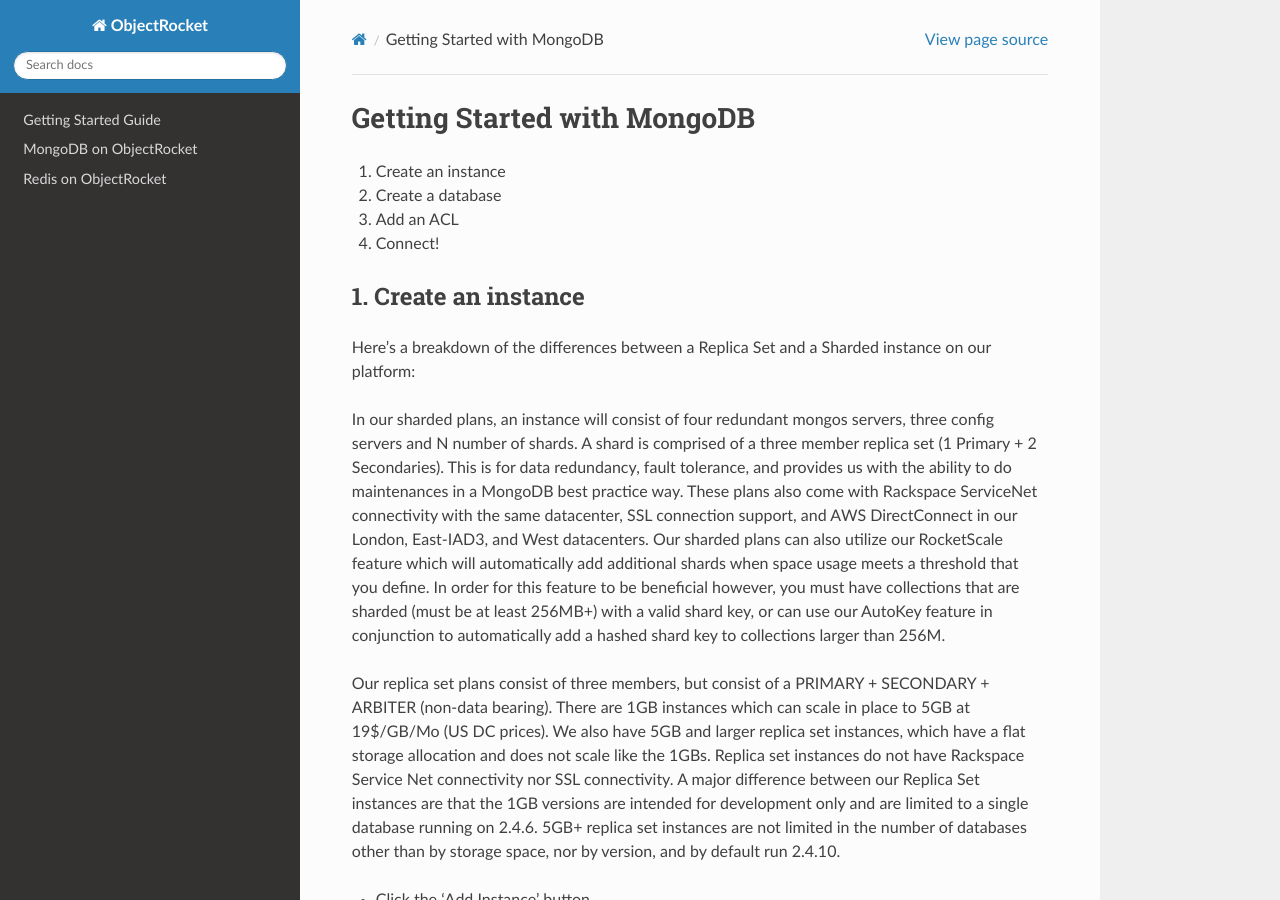
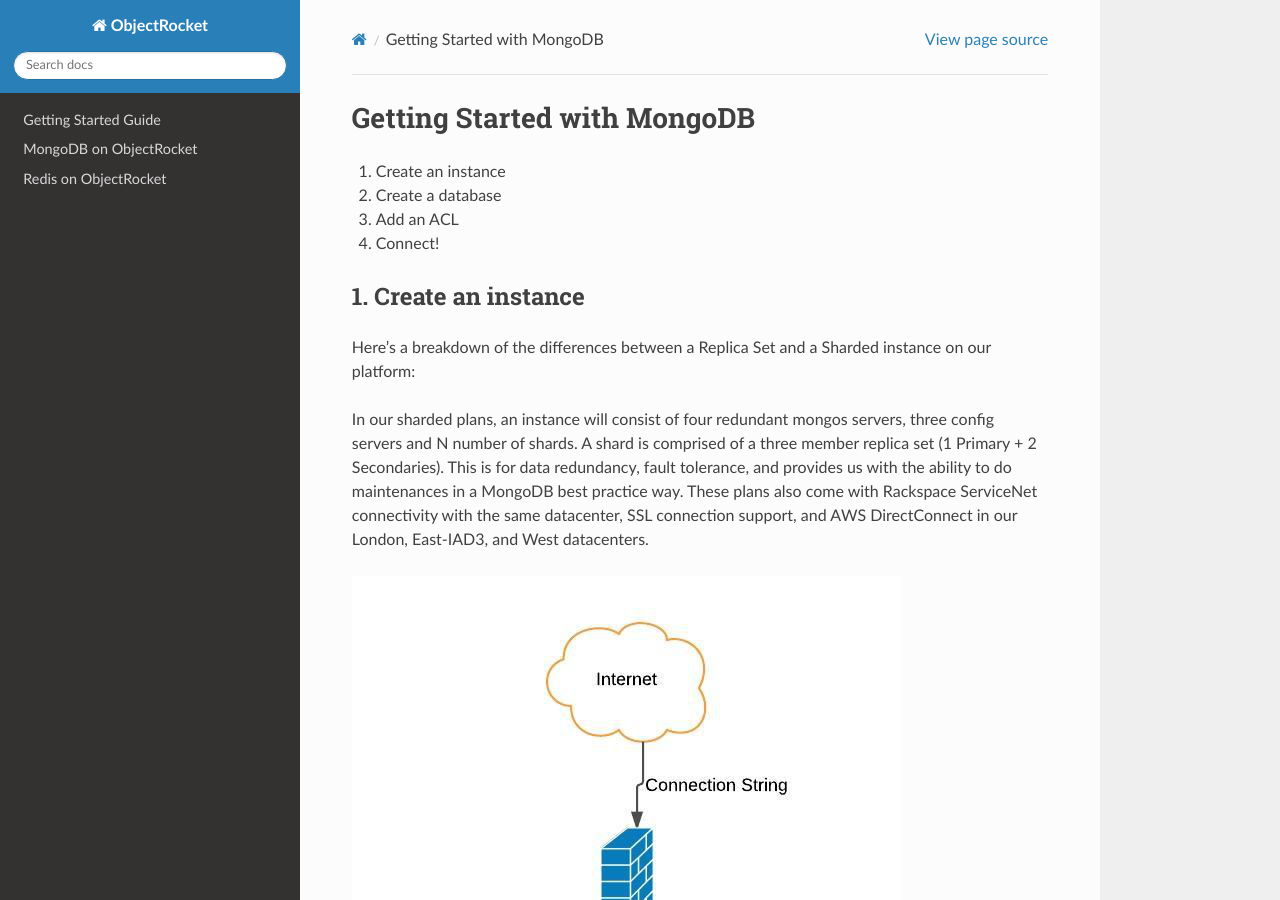
Before and after one commit to zcorleissen/documentation, a Sphinx documentation site: the page built from source/getting_started_mongo.rst, in a window 1280 px wide and 900 px high. Built offline with Sphinx 7.4.7 and the Read the Docs theme 2.0.0, drawn with Linux system fonts in a browser that asks for light colours; pages that are not in the unit, such as notebooks, are missing from menus.

Commit message:
adding images to mongo_getting_started

```diff
--- a/source/getting_started_mongo.rst
+++ b/source/getting_started_mongo.rst
@@ -11,9 +11,13 @@
 
 Here's a breakdown of the differences between a Replica Set and a Sharded instance on our platform:
 
-In our sharded plans, an instance will consist of four redundant mongos servers, three config servers and N number of shards. A shard is comprised of a three member replica set (1 Primary + 2 Secondaries).  This is for data redundancy, fault tolerance, and provides us with the ability to do maintenances in a MongoDB best practice way. These plans also come with Rackspace ServiceNet connectivity with the same datacenter, SSL connection support, and AWS DirectConnect in our London, East-IAD3, and West datacenters. Our sharded plans can also utilize our RocketScale feature which will automatically add additional shards when space usage meets a threshold that you define. In order for this feature to be beneficial however, you must have collections that are sharded (must be at least 256MB+) with a valid shard key, or can use our AutoKey feature in conjunction to automatically add a hashed shard key to collections larger than 256M.
+In our sharded plans, an instance will consist of four redundant mongos servers, three config servers and N number of shards. A shard is comprised of a three member replica set (1 Primary + 2 Secondaries).  This is for data redundancy, fault tolerance, and provides us with the ability to do maintenances in a MongoDB best practice way. These plans also come with Rackspace ServiceNet connectivity with the same datacenter, SSL connection support, and AWS DirectConnect in our London, East-IAD3, and West datacenters.
+
+.. image:: images/sharded.png
 
 Our replica set plans consist of three members, but consist of a PRIMARY + SECONDARY + ARBITER (non-data bearing). There are 1GB instances which can scale in place to 5GB at 19$/GB/Mo (US DC prices). We also have 5GB and larger replica set instances, which have a flat storage allocation and does not scale like the 1GBs. Replica set instances do not have Rackspace Service Net connectivity nor SSL connectivity. A major difference between our Replica Set instances are that the 1GB versions are intended for development only and are limited to a single database running on 2.4.6. 5GB+ replica set instances are not limited in the number of databases other than by storage space, nor by version, and by default run 2.4.10.
+
+.. image:: images/replset.png
 
 - Click the 'Add Instance' button.
 
```
Also changed, not shown: source/images/replset.png (added), source/images/sharded.png (added).
